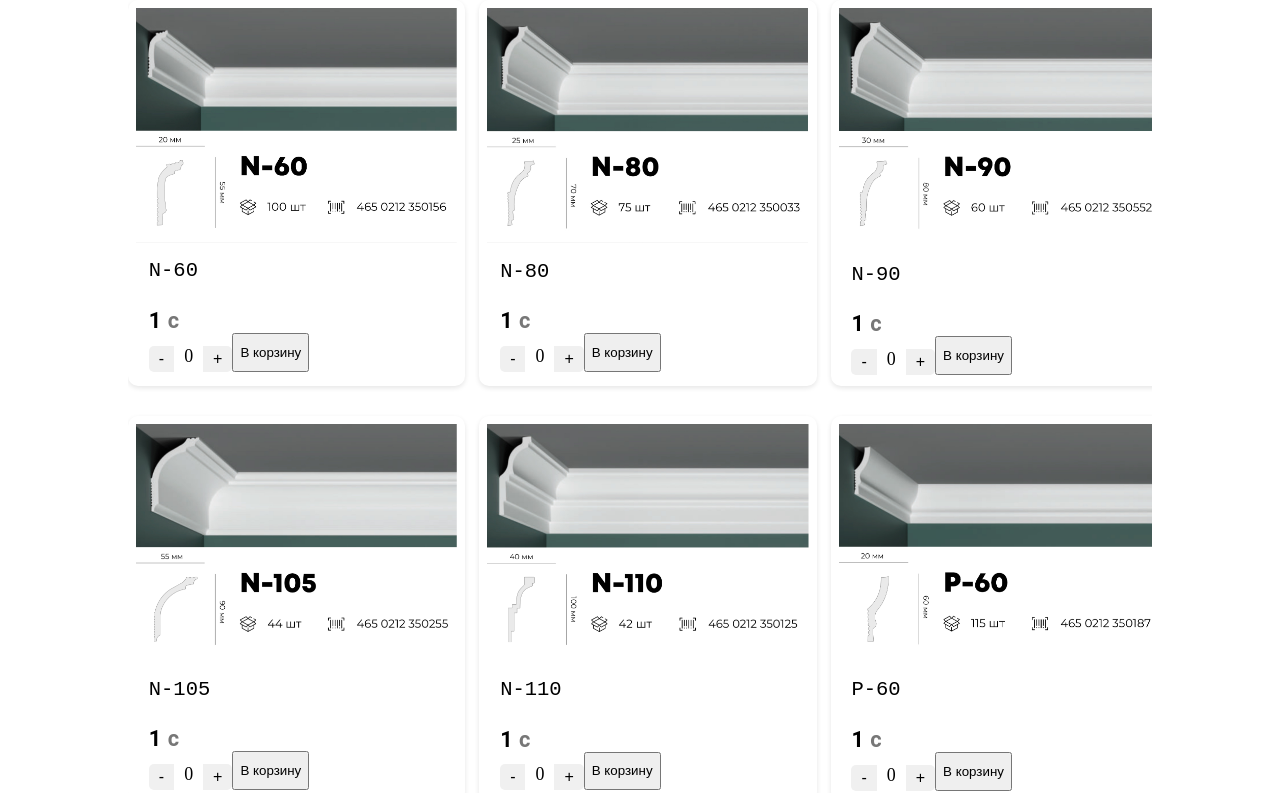
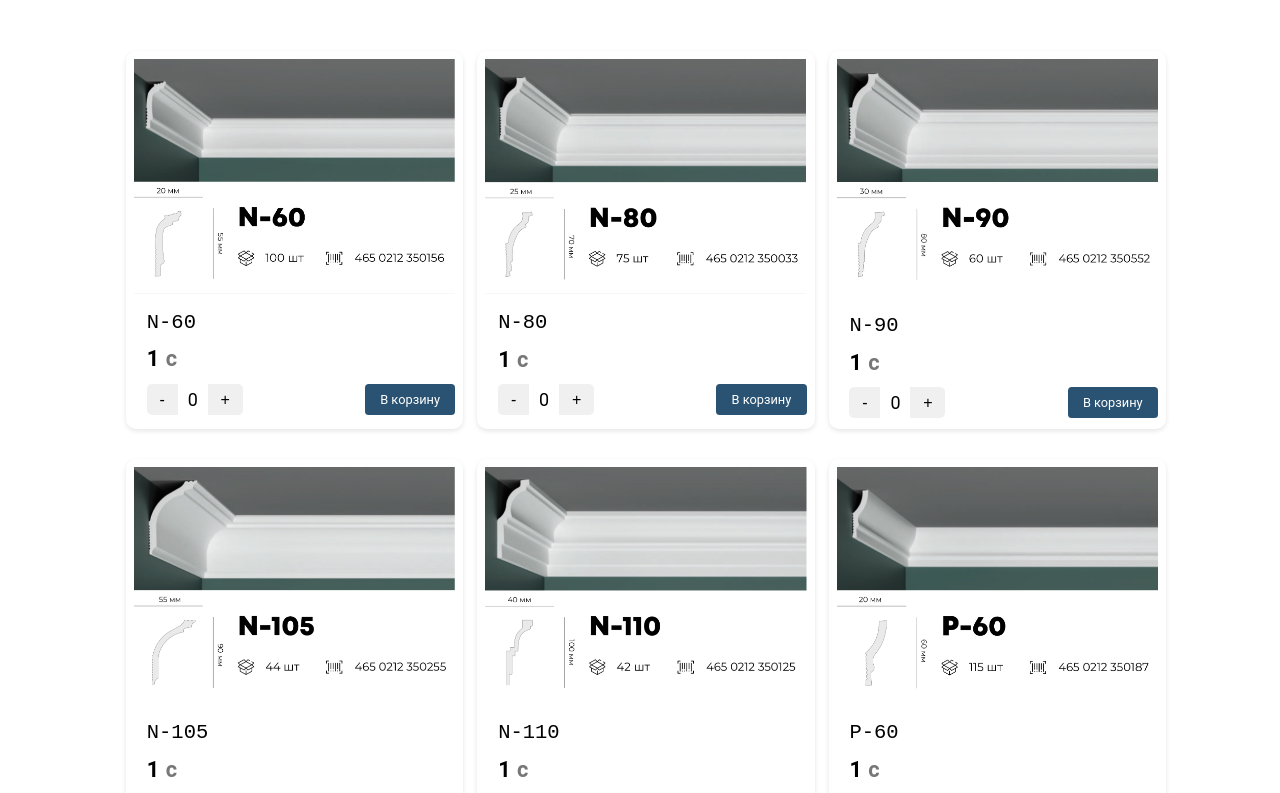
Before and after one commit to bishkekkgz/stroy-decor, a React (Create React App) app: page /primedeccat in a window 1280 px wide. Shown: the top 793 px of the page. Built offline with nearby package versions, Linux system fonts and the light colour scheme.

Commit message:
Fixed unvisible side

```diff
--- a/src/components/Basket.js
+++ b/src/components/Basket.js
@@ -1,36 +1,30 @@
-import React, { useState, useEffect } from 'react';
-import PrimeDecorPlintusNat from '../components/primedec/PrimeDecorPlintusNat';
-const Basket = () => {
-    const [basketProducts, setbasketProducts] = useState([]);
-    useEffect(() => {
-        const basketProductsFromStorage = JSON.parse(localStorage.getItem('basketProducts')) || [];
-        setbasketProducts(basketProductsFromStorage);
-    }, []);
+// import React, { useState, useEffect } from 'react';
 
-    const handleDelete = (id) =>{
-        const updatedBasket = basketProducts.filter(productId => productId !== id);
-        setbasketProducts(updatedBasket);
-        localStorage.setItem('basketProducts', JSON.stringify(updatedBasket));
-    }
+// const Basket = () => {
+//     const [basketProducts, setBasketProducts] = useState([]);
+//     useEffect(() => {
+//         const basketProductsFromStorage = JSON.parse(localStorage.getItem('basketProducts')) || [];
+//         setBasketProducts(basketProductsFromStorage);
+//     }, []);
 
-    return (
-        <div>
-            <p className='section-header'>Basket</p>
-            <div className='liked-products-container'>
-            {basketProducts.length === 0 ? (
-                <p>No products in basket</p>
-            ) : (
-                <div className='liked-products'>
-                    {PrimeDecorPlintusNat.filter(record => basketProducts.includes(record.id)).map(record => (
-                        <div className='box' key={record.id}>
-                            <img src={require(`../assets/catalog/primeDecor/${record.image}.jpg`)} alt={record.image} />
-                        </div>
-                    ))}
-                </div>
-            )}
-            </div>
-        </div>
-    );
-};
+//     return (
+//         <div>
+//             <p className='section-header'>Basket</p>
+//             <div className='liked-products-container'>
+//                 {basketProducts.length === 0 ? (
+//                     <p>No products in basket</p>
+//                 ) : (
+//                     <div >
+//                         {basketProducts.map(product=> (
+//                             <div className='box' key={product.id}>
+//                                 <img src={require(`../assets/catalog/primeDecor/${product.image}.jpeg`)}/>
+//                             </div>
+//                         ))}
+//                     </div>
+//                 )}
+//             </div>
+//         </div>
+//     );
+// };
 
-export default Basket;
+// export default Basket;
--- a/src/components/primedec/PrimeDecorPlintusNat.js
+++ b/src/components/primedec/PrimeDecorPlintusNat.js
@@ -4,16 +4,6 @@ import '../../styles/prdec.scss';
 
 const PrimeDecorPlintusNat = () => {
     const [counts, setCounts] = useState({});
-    const [basketProducts, setBasketProducts] = useState([]);
-
-    useEffect(() => {
-        const basketProductsFromStorage = JSON.parse(localStorage.getItem('basketProducts')) || [];
-        setBasketProducts(basketProductsFromStorage);
-    }, []);
-
-    useEffect(() => {
-        localStorage.setItem('basketProducts', JSON.stringify(basketProducts));
-    }, [basketProducts]);
 
     const increment = (id) => {
         setCounts(prevCounts => ({
@@ -30,6 +20,18 @@ const PrimeDecorPlintusNat = () => {
             }));
         }
     };
+    const [basketProducts, setBasketProducts] = useState([]);
+
+    useEffect(() => {
+        const basketProductsFromStorage = JSON.parse(localStorage.getItem('basketProducts')) || [];
+        setBasketProducts(basketProductsFromStorage);
+    }, []);
+
+    useEffect(() => {
+        localStorage.setItem('basketProducts', JSON.stringify(basketProducts));
+    }, [basketProducts]);
+
+
     const toggleBasket = (id) =>{
         if(basketProducts.includes(id)){
             setBasketProducts(basketProducts.filter(productId =>productId !== id ));
@@ -37,6 +39,7 @@ const PrimeDecorPlintusNat = () => {
             setBasketProducts([...basketProducts, id]);
         }
     }
+
 
     return (
         <div className='primedec-container'>
@@ -54,11 +57,10 @@ const PrimeDecorPlintusNat = () => {
                                 <div className='cont-items-basket'>
                                     <div className='items-quantity-cont'>
                                         <button onClick={() => decrement(record.id)}>-</button>
-                                        <p>{counts[record.id] || 0}</p>
+                                        <p className='count-p'>{counts[record.id] || 0}</p>
                                         <button onClick={() => increment(record.id)}>+</button>
                                     </div>
-                                    <button onClick={() => toggleBasket(record.id)}>В корзину</button>
-
+                                    <button className="basket-btn" onClick={() => toggleBasket(record.id)}>В корзину</button>
                                 </div>
                             </div>
                         ) : null}
--- a/src/styles/prdec.scss
+++ b/src/styles/prdec.scss
@@ -1,5 +1,4 @@
 *{
-    overflow-x: hidden;
     margin: 0;
 }
 body {
@@ -14,21 +13,23 @@ body {
 }
 
 .primedec {
+    margin-left: -4px;
     width: 80%;
     display: grid;
     grid-gap: 30px;
-    grid-template-columns: repeat(auto-fit, minmax(248px, 1fr));
+    grid-template-columns: repeat(auto-fit, minmax(250px, 1fr));
     grid-auto-rows: minmax(auto, 1fr);
+    margin-top: 4vw;
 }
-    .duties {
+.duties {
+    width: 100%;
+    border-radius: 10px;
+    padding: 8px;
+    box-shadow: 0 2px 5px rgba(0, 0, 0, 0.1);
+    img {
         width: 100%;
-        border-radius: 10px;
-        padding: 8px;
-        box-shadow: 0 2px 5px rgba(0, 0, 0, 0.1);
-        img {
-            width: 100%;
-        }
     }
+}
 
 .name{
     font-family: 'Courier New', Courier, monospace;
@@ -43,54 +44,127 @@ body {
 .items-quantity-cont,
 .cont-items-basket{
     display: flex;
-    margin: 1vw 0 0 1vw;
+    margin-left: 1vw;
 }
 .cont-items-basket{
     margin: 0;
+    justify-content: space-between;
+    margin-top: 1vw;
 }
-.price {
+.price,
+.quantity,
+#som{
     font-family: Roboto, sans-serif;
     font-size: 1.7vw;
     font-weight: 700;
 }
 .quantity {
-    font-family: Roboto, sans-serif;
-    font-size: 1.7vw;
-    font-weight: 700;
     margin-left: 1vw;
 }
 #som{
-    font-family: Roboto, sans-serif;
-    font-size: 1.7vw;
-    font-weight: 700;
     color: rgb(119, 119, 119);
     margin-left: 0.5vw;
 }
 .items-quantity-cont button {
     background-color: #f0f0f0;
     border: none;
-    padding: 4px 10px;
+    padding: 0.5vw 1vw;
     font-size: 16px;
     cursor: pointer;
 }
-
 .items-quantity-cont button:first-child {
     border-radius: 5px 0 0 5px;
 }
-
 .items-quantity-cont button:last-child {
     border-radius: 0 5px 5px 0;
 }
 
-.items-quantity-cont p {
+.items-quantity-cont .count-p {
     margin: 0 10px;
     font-size: 1.4vw;
+    font-family: Roboto, sans-serif;
 }
-
+.items-quantity-cont {
+    display: flex;
+    align-items: center;
+}
+.basket-btn{
+    background-color: rgb(42, 83, 115);
+    border-radius: 0.3vw;
+    border: none;
+    padding: 0.5vw 1.2vw;
+    color: #fff;
+    font-size: 1vw;
+    font-family: Roboto, sans-serif;
+}
+.basket-btn:hover{
+    background-color: darken(rgb(42, 83, 115), 10%);
+    border-radius: 0.2vw;
+}
 
 @media screen and (max-width: 340px) {
 
+    .primedec {
+        width: 80%;
+        grid-gap: 20px;
+        margin-top: 4vw;
+        margin-left: -8px;
+    }
+    .duties {
+        border-radius: 10px;
+        padding: 8px;
+    }
+    .name{
+        font-size: 7vw;
+        font-weight: 600;
+        margin: 1vw;
+    }
+    .price-cont,
+    .items-quantity-cont{
+        margin: 1vw 0 0 1vw;
+    }
+    .cont-items-basket{
+        display: flex;
+        justify-content: space-between;
+    }
+    .price {
+        font-size: 6vw;
+    }
+    .quantity {
+        font-size: 1.7vw;
+        margin-left: 1vw;
+    }
+    #som{
+        font-size: 6vw;
+        margin-left: 0.5vw;
+    }
+    .items-quantity-cont button {
+        border: none;
+        padding: 4px 10px;
+        font-size: 4vw;
+        cursor: pointer;
+        margin-top: 2vw
+    }
 
+    .items-quantity-cont button:first-child {
+        border-radius: 5px 0 0 5px;
+    }
+
+    .items-quantity-cont button:last-child {
+        border-radius: 0 5px 5px 0;
+    }
+
+    .items-quantity-cont .count-p {
+        margin: 0 10px;
+        font-size: 6vw;
+    }
+    .items-quantity-cont {
+        display: flex;
+        align-items: center;
+    }
+    .items-quantity-cont {
+        margin-top: 2vw;
+    }
 }
 
 @media screen and (min-width: 340px) and (max-width: 768px) {
```
